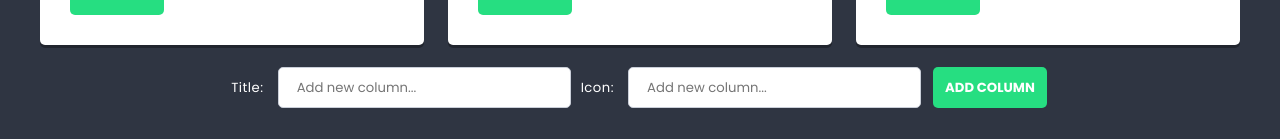
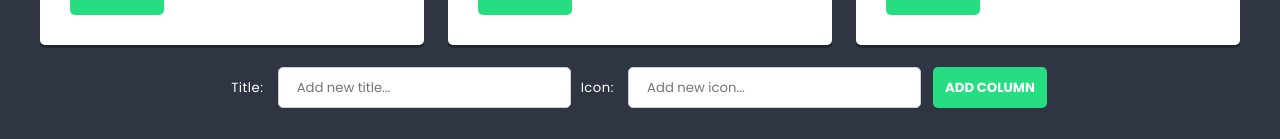
Before and after one commit to juliachanas/React-firstSteps, a React (Create React App) app: page / in a window 1280 px wide. Shown: the part 813-952 px from the top of the page. Built offline with nearby package versions, Linux system fonts and the light colour scheme.

Commit message:
Change placeholders in ColumnForm.js

```diff
--- a/src/components/ColumnForm/ColumnForm.js
+++ b/src/components/ColumnForm/ColumnForm.js
@@ -21,7 +21,7 @@ const ColumnForm = (props) => {
         <TextInput
           value={title}
           onChange={(e) => setTitle(e.target.value)}
-          placeholder='Add new column...'
+          placeholder='Add new title...'
         />
       </div>
       <div>
@@ -29,7 +29,7 @@ const ColumnForm = (props) => {
         <TextInput
           value={icon}
           onChange={(e) => setIcon(e.target.value)}
-          placeholder='Add new column...'
+          placeholder='Add new icon...'
         />
       </div>
       <Button>Add column</Button>
```
